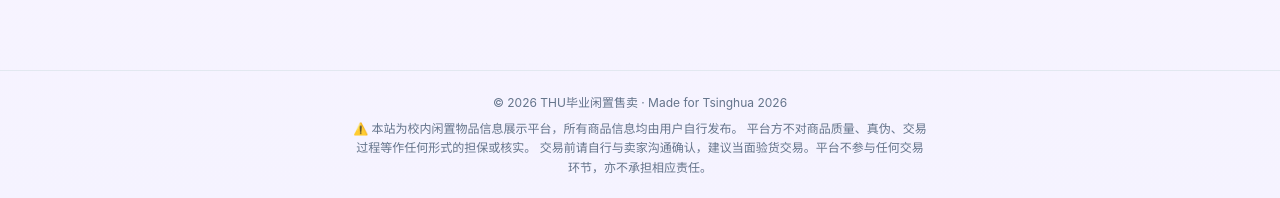
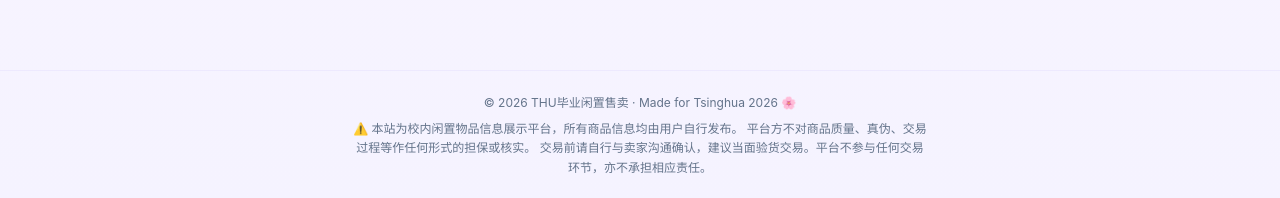
Before and after one commit to Bob2210/thu26-xianzhi-mvp, a Next.js app: page / in a window 1280 px wide. Shown: the part 599-797 px from the top of the page. Built offline with nearby package versions, Linux system fonts and the light colour scheme; no server answers; the database is empty.

Commit message:
Update layout.tsx

```diff
--- a/src/app/layout.tsx
+++ b/src/app/layout.tsx
@@ -12,7 +12,7 @@ export const viewport: Viewport = {
   width: 'device-width',
   initialScale: 1,
   maximumScale: 1,
-  themeColor: '#10b981',
+  themeColor: '#7c3aed',
 };
 
 export default function RootLayout({
@@ -27,9 +27,9 @@ export default function RootLayout({
         <main className="flex-1 w-full max-w-5xl mx-auto px-4 py-4 sm:py-6">
           {children}
         </main>
-        <footer className="border-t border-slate-200 py-6 px-4 text-center text-xs text-slate-500 space-y-2">
+        <footer className="border-t border-brand-soft py-6 px-4 text-center text-xs text-slate-500 space-y-2">
           <p>
-            © {new Date().getFullYear()} {SITE_NAME} · Made for Tsinghua 2026
+            © {new Date().getFullYear()} {SITE_NAME} · Made for Tsinghua 2026 🌸
           </p>
           <p className="max-w-xl mx-auto leading-relaxed">
             ⚠️ 本站为校内闲置物品信息展示平台，所有商品信息均由用户自行发布。
```
